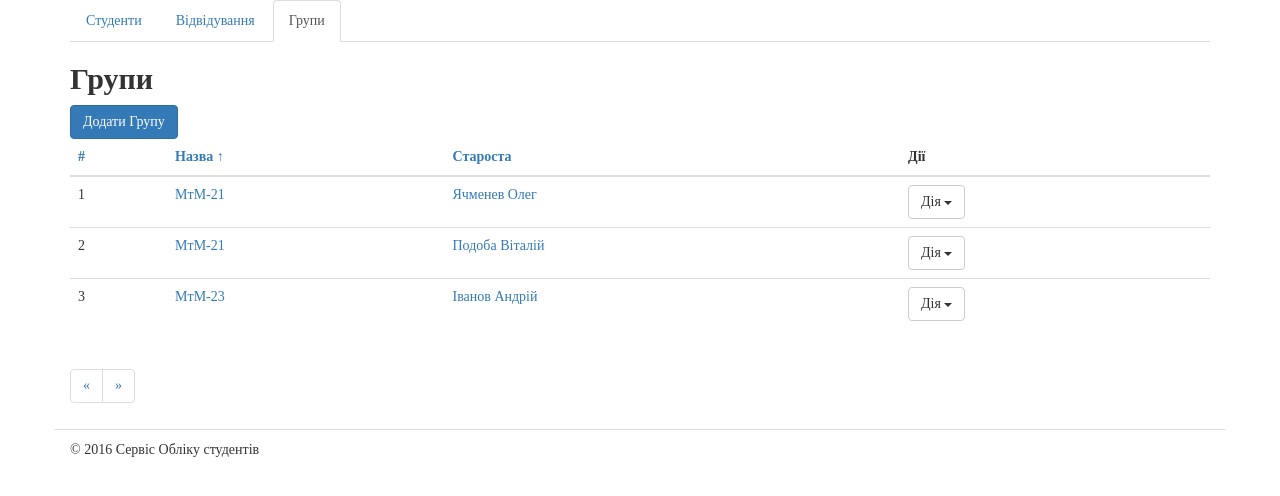
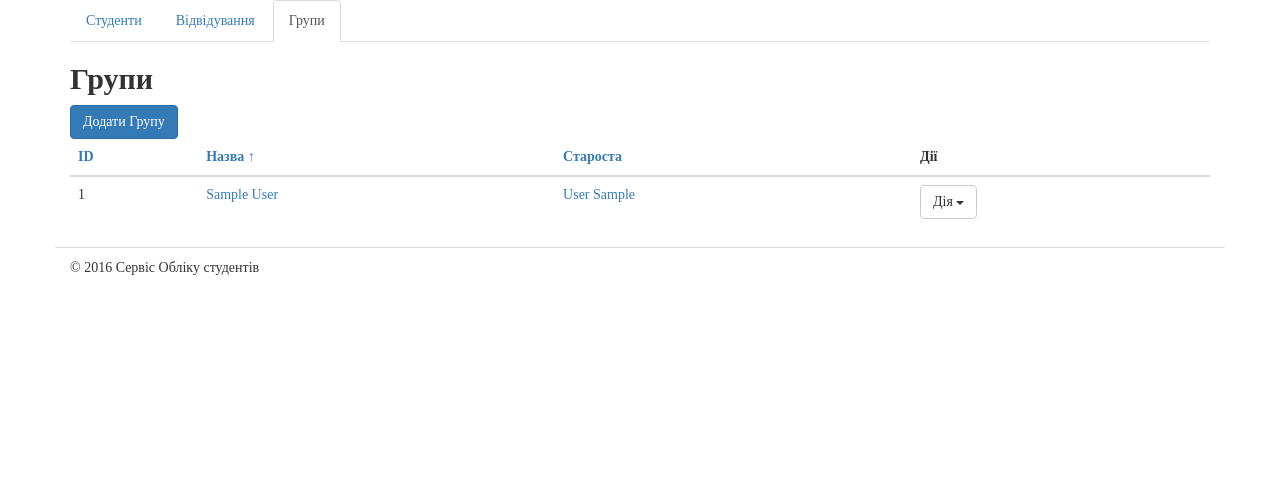
Before and after one commit to samitnuk/studentsdb, a Django app: page /groups/ in a window 1280 px wide. Shown: the part 80-576 px from the top of the page. Run offline with Django 3.2, Linux system fonts and the light colour scheme; tables that the repository leaves empty hold one stand-in row (values such as "Sample post"); some libraries are stand-ins or nearby versions.

Commit message:
update templates

```diff
--- a/students/templates/students/groups_list.html
+++ b/students/templates/students/groups_list.html
@@ -7,23 +7,53 @@
 {% block title %}Групи{% endblock title %}
 
 {% block content %}
-<a class="btn btn-primary" href="#">Додати Групу</a>
+<a class="btn btn-primary" href="{% url 'group_add' %}">Додати Групу</a>
 
 <!-- Start Students Listing -->
 <table class="table">
+  {% with order_by=request.GET.order_by reverse=request.GET.reverse %}
   <thead>
     <tr>
-      <th><a href="#">#</a></th>
-      <th><a href="#">Назва &uarr;</a></th>
-      <th><a href="#">Староста</a></th>
+      <th>
+        <a href="{% url 'groups' %}?order_by=id{% if order_by == 'id' and reverse != '1' %}&amp;reverse=1{% endif %}">
+          ID
+          {% if order_by == 'id' %}
+            {% if reverse != '1' %}&uarr;{% elif reverse = '1' %}&darr;{% endif %}
+          {% endif %}
+        </a>
+      </th>
+      <th>
+        <a href="{% url 'groups' %}?order_by=title{% if order_by == 'title' and reverse != '1' %}&amp;reverse=1{% endif %}">
+          Назва
+          {% if order_by == 'title' or order_by == '' %}
+            {% if reverse != '1' %}&uarr;{% elif reverse = '1' %}&darr;{% endif %}
+          {% endif %}
+        </a>
+      </th>
+      <th>
+        <a href="{% url 'groups' %}?order_by=leader{% if order_by == 'leader' and reverse != '1' %}&amp;reverse=1{% endif %}">
+          Староста
+          {% if order_by == 'leader' %}
+            {% if reverse != '1' %}&uarr;{% elif reverse = '1' %}&darr;{% endif %}
+          {% endif %}
+        </a>
+      </th>
       <th>Дії</th>
     </tr>
   </thead>
+  {% endwith %}
   <tbody>
+    {% for group in groups_db %}
     <tr>
-      <td>1</td>
-      <td><a href="{% url 'groups_edit' 1 %}">МтМ-21</a></td>
-      <td><a href="{% url 'students_edit' 1 %}">Ячменев Олег</a></td>
+      <td> {{ group.id }}</td>
+      <td><a href="{% url 'groups_edit' 1 %}">{{ group.title }}</a></td>
+      <td>
+        {% if group.leader %}
+        <a href="{% url 'students_edit' group.leader.id %}">{{ group.leader }}</a>
+        {% else %}
+        <a href="#">-</a>
+        {% endif %}
+      </td>
       <td>
         <div class="btn-group">
           <button type="button" class="btn btn-default dropdown-toggle" data-toggle="dropdown" aria-haspopup="true" aria-expanded="false">
@@ -38,42 +68,13 @@
       </td>
     </tr>
     <tr>
-      <td>2</td>
-      <td><a href="{% url 'groups_edit' 2 %}">МтМ-21</a></td>
-      <td><a href="{% url 'students_edit' 2 %}">Подоба Віталій</a></td>
-      <td>
-        <div class="btn-group">
-          <button type="button" class="btn btn-default dropdown-toggle" data-toggle="dropdown" aria-haspopup="true" aria-expanded="false">
-            Дія <span class="caret"></span>
-          </button>
-          <ul class="dropdown-menu">
-            <li><a href="{% url 'groups_edit' 2 %}">Редагувати</a></li>
-            <li><a href="/journal/2">Відвідування</a></li>
-            <li><a href="{% url 'groups_delete' 2 %}">Видалити</a></li>
-          </ul>
-        </div>
-      </td>
-    </tr>
-    <tr>
-      <td>3</td>
-      <td><a href="{% url 'groups_edit' 3 %}">МтМ-23</a></td>
-      <td><a href="{% url 'students_edit' 3 %}">Іванов Андрій</a></td>
-      <td>
-        <div class="btn-group">
-          <button type="button" class="btn btn-default dropdown-toggle" data-toggle="dropdown" aria-haspopup="true" aria-expanded="false">
-            Дія <span class="caret"></span>
-          </button>
-          <ul class="dropdown-menu">
-            <li><a href="{% url 'groups_edit' 3 %}">Редагувати</a></li>
-            <li><a href="#">Відвідування</a></li>
-            <li><a href="{% url 'groups_delete' 3 %}">Видалити</a></li>
-          </ul>
-        </div>
-      </td>
-    </tr>
+    {% endfor %}
   </tbody>
 </table><!-- End Students Listing -->
 
-{% include 'students/pagination.html' %}
+{% if groups_db.has_other_pages %}
+  {% url 'groups' as groups_url %}
+  {% include 'students/pagination.html' with dbdata=groups_db url=groups_url%}
+{% endif %}
 
 {% endblock content %}
--- a/students/templates/students/students_list.html
+++ b/students/templates/students/students_list.html
@@ -83,7 +83,8 @@
 </table><!-- End Students Listing -->
 
 {% if students.has_other_pages %}
-    {% include 'students/pagination.html' with dbdata=students%}
+  {% url 'home' as home_url %}
+  {% include 'students/pagination.html' with dbdata=students url=home_url %}
 {% endif %}
 
 {% endblock content %}
```
